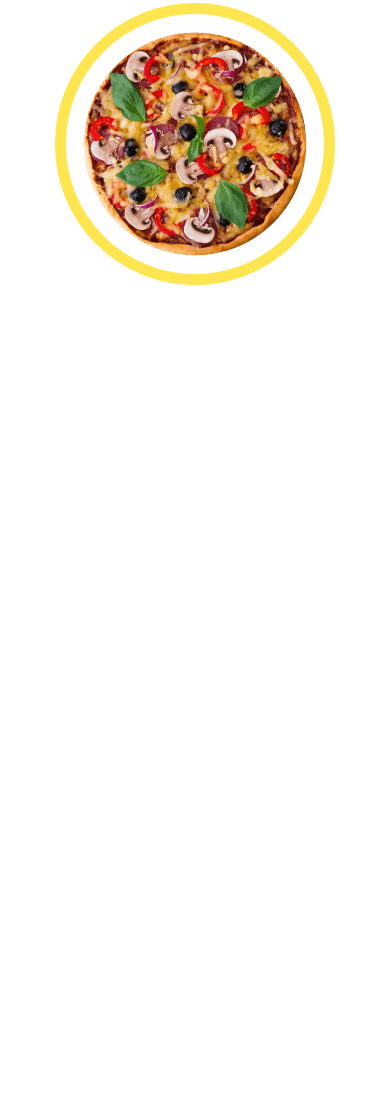
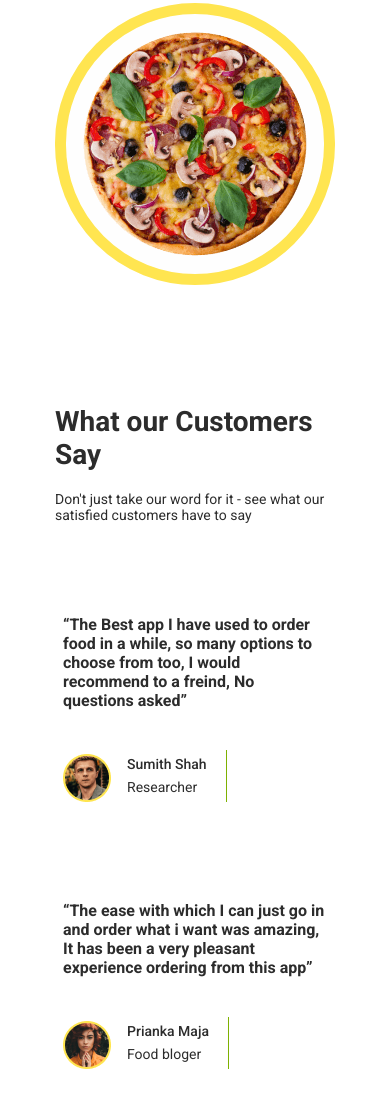
Before and after one commit to SWizzard779/food-delivery, a website built with Vite: page src/index.html in a window 390 px wide. Shown: the part 2425-3532 px from the top of the page. Before the commit the page ends 2770 px from the top, so only its background shows below. Built offline with nearby package versions, Linux system fonts and the light colour scheme.

Commit message:
feedback
initial markup & mobile styles

```diff
--- a/src/css/feedback.css
+++ b/src/css/feedback.css
@@ -0,0 +1,75 @@
+#feedback {
+    padding-top: 60px;
+    padding-bottom: 60px;
+}
+
+.feedback-title {
+    font-size: 28px;
+    font-weight: 700;
+    line-height: normal;
+    text-transform: capitalize;
+    margin-bottom: 20px;
+}
+
+.lowercase {
+    text-transform: lowercase;
+}
+
+.feedback-paragraph {
+    font-size: 14px;
+    font-weight: 400;
+    line-height: normal;
+    margin-bottom: 32px;
+}
+
+.feedback-menu {
+    display: flex;
+    justify-content: center;
+    align-items: center;
+    flex-direction: column;
+    gap: 24px;
+}
+
+.feedback-item {
+    margin: 8px;
+}
+
+.feedback-comment {
+    margin-top: 28px;
+    margin-bottom: 40px;
+    font-size: 16px;
+    font-weight: 700;
+    line-height: normal;
+}
+
+.feedback-container {
+    display: inline-flex;
+    gap: 16px;
+}
+
+.name-container {
+    display: flex;
+    flex-direction: column;
+    gap: 2px;
+}
+
+.name {
+    font-size: 14px;
+    font-weight: 500;
+    line-height: 1.5;
+}
+
+.position {
+    font-size: 14px;
+    font-weight: 400;
+    line-height: 1.5;
+}
+
+.feedback-item::after {
+    width: 1px;
+    height: 52px;
+    background-color: #7EB101;
+    content: '';
+    margin-left: 15px;
+    display: inline-flex;
+}
--- a/src/partials/feedback.html
+++ b/src/partials/feedback.html
@@ -1,3 +1,36 @@
 <section id="feedback">
-
+    <div class="container">
+        <h2 class="feedback-title">What <span class="lowercase">our</span> customers say</h2>
+        <p class="feedback-paragraph">Don't just take our word for it - see what our satisfied customers have to say</p>
+        <ul class="feedback-menu">
+            <li class="feedback-item">
+                <svg width="101" height="16">
+                    <use href="../public/favicon.svg#icon-stars"></use>
+                </svg>
+                <h4 class="feedback-comment">“The Best app I have used to order food in a while, so many options to choose from too, I would recommend to a freind, No questions asked”</h4>
+                <div class="feedback-container">
+                    <img srcset="../img/guy.png 1x, ../img/guy@2x.png 2x"
+                    src="../img/guy.png" alt="male" width="48" height="48">
+                    <div class="name-container">
+                        <h5 class="name">Sumith Shah</h5>
+                        <p class="position">Researcher</p>
+                    </div>
+                </div>
+            </li>
+            <li class="feedback-item">
+                <svg width="101" height="16">
+                    <use href="../public/favicon.svg#icon-stars"></use>
+                </svg>
+                <h4 class="feedback-comment">“The ease with which I can just go in and order what i want was amazing, It has been a very pleasant experience ordering from this app”</h4>
+                <div class="feedback-container">
+                    <img srcset="../img/girl.png 1x, ../img/girl@2x.png 2x"
+                    src="../img/girl.png" alt="female" width="48" height="48">
+                    <div class="name-container">
+                        <h5 class="name">Prianka Maja</h5>
+                        <p class="position">Food bloger</p>
+                    </div>
+                </div>
+            </li>
+        </ul>
+    </div>
 </section>
```
Also changed, not shown: src/img/girl.png (added), src/img/girl@2x.png (added), src/img/guy.png (added), src/img/guy@2x.png (added), src/public/favicon.svg.
